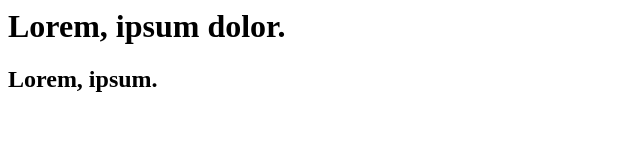
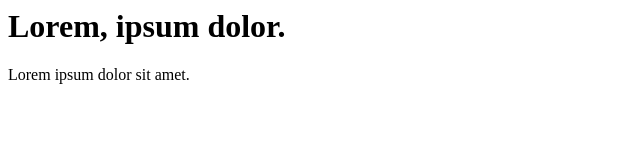
Before and after one commit to A-Jyoti/Live-Demo, a plain HTML site: page index.html in a window 1280 px wide. Shown: the whole page, without its empty margins (0-640 px from the left). Drawn offline with Linux system fonts and the light colour scheme.

Commit message:
added new p

```diff
--- a/index.html
+++ b/index.html
@@ -1,2 +1,2 @@
 <h1>Lorem, ipsum dolor.</h1>
-<h2>Lorem, ipsum.</h2>
+<p>Lorem ipsum dolor sit amet.</p>
```
